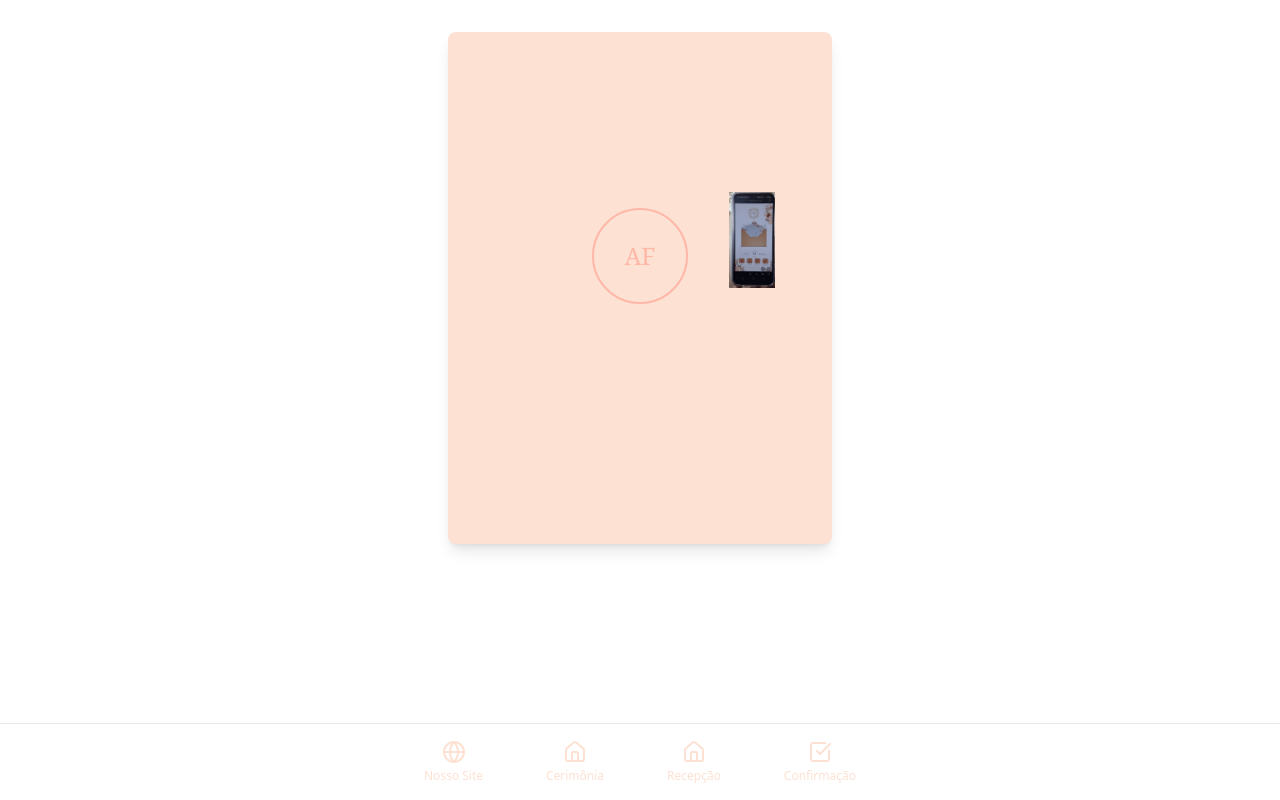
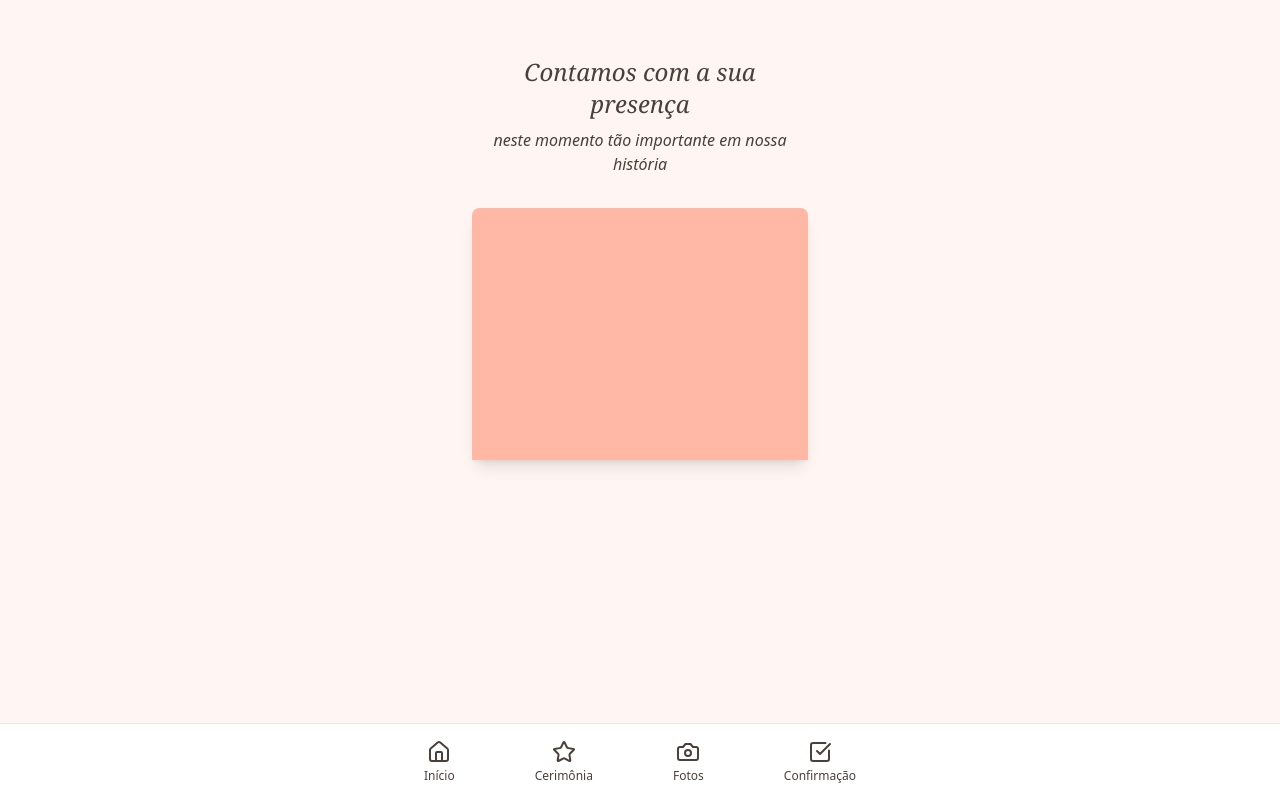
Before and after one commit to 0a6f4ed81eb49ea2dfc04afbcae5771d/enchanting-invitation-journey, a React (Vite) app: page / in a window 1280 px wide. Built offline with nearby package versions, Linux system fonts and the light colour scheme.

Commit message:
Refactor application based on requirements
Redesign the application from scratch to align with the provided requirements. Ensure all features, colors, texts, and flows are accurately replicated as per the specifications, while excluding any images sent for reference.
[skip gpt_engineer]

```diff
--- a/package.json
+++ b/package.json
@@ -45,6 +45,7 @@
     "cmdk": "^1.0.0",
     "date-fns": "^3.6.0",
     "embla-carousel-react": "^8.3.0",
+    "framer-motion": "^11.16.1",
     "input-otp": "^1.2.4",
     "lucide-react": "^0.462.0",
     "next-themes": "^0.3.0",
--- a/src/components/WeddingEnvelope.tsx
+++ b/src/components/WeddingEnvelope.tsx
@@ -1,47 +1,65 @@
 import { useState } from "react";
+import { motion, AnimatePresence } from "framer-motion";
 
 const WeddingEnvelope = () => {
   const [isOpen, setIsOpen] = useState(false);
 
   return (
-    <div className="relative w-full max-w-sm mx-auto aspect-[3/4] bg-wedding-envelope rounded-lg shadow-lg">
-      <div className="absolute inset-0 p-8">
-        <div className="relative h-full">
+    <div className="relative w-full max-w-sm mx-auto min-h-[600px] bg-wedding-background p-6">
+      {/* Header Text */}
+      <div className="text-center mb-8">
+        <h1 className="font-serif text-2xl text-wedding-text italic">
+          Contamos com a sua presença
+        </h1>
+        <p className="text-wedding-text mt-2 italic">
+          neste momento tão importante em nossa história
+        </p>
+      </div>
+
+      {/* Envelope */}
+      <div
+        className="relative w-full aspect-[4/3] bg-wedding-primary rounded-lg shadow-lg cursor-pointer"
+        onClick={() => setIsOpen(!isOpen)}
+      >
         {/* Monogram */}
         <div className="absolute top-4 left-1/2 -translate-x-1/2 w-24 h-24">
-            <div className="w-full h-full rounded-full border-2 border-wedding-accent flex items-center justify-center">
+          <div className="w-full h-full rounded-full border-2 border-wedding-accent flex items-center justify-center bg-white">
             <span className="text-2xl font-serif text-wedding-accent">AF</span>
           </div>
         </div>
 
-          {/* Floral Corner */}
-          <div className="absolute top-0 right-0">
-            <img
-              src="/lovable-uploads/aecf202b-179c-4752-8c64-890ad1ee78e7.png"
-              alt="Floral decoration"
-              className="w-24 h-24 object-contain"
-            />
-          </div>
-
         {/* Content */}
-          <div className={`mt-32 text-center transition-opacity duration-500 ${isOpen ? 'opacity-100' : 'opacity-0'}`}>
-            <h1 className="text-3xl font-serif mb-4">Andréa e Fernando</h1>
-            <p className="text-lg mb-8">Vamos nos casar!</p>
-            <div className="flex justify-center items-center gap-4">
+        <AnimatePresence>
+          {isOpen && (
+            <motion.div
+              initial={{ opacity: 0, y: 20 }}
+              animate={{ opacity: 1, y: 0 }}
+              exit={{ opacity: 0, y: 20 }}
+              className="absolute inset-0 p-8 flex flex-col items-center justify-center"
+            >
+              <h2 className="text-3xl font-serif mb-4 text-wedding-text">
+                Andréa e Fernando
+              </h2>
+              <p className="text-lg mb-8 text-wedding-text">
+                Vamos nos casar!
+              </p>
+              <div className="flex items-center gap-4 text-wedding-text">
                 <span className="text-xl">Agosto</span>
                 <span className="text-4xl font-bold">9</span>
                 <span className="text-xl">20 horas</span>
               </div>
-            <p className="mt-4 text-sm">2024</p>
+              <p className="mt-4 text-wedding-text">2024</p>
+            </motion.div>
+          )}
+        </AnimatePresence>
+
+        {/* Envelope Flap */}
+        <div
+          className={`absolute inset-0 bg-wedding-secondary rounded-t-lg origin-bottom transition-transform duration-1000 ${
+            isOpen ? 'rotate-180' : ''
+          }`}
+        />
       </div>
-        </div>
-      </div>
-
-      <button
-        onClick={() => setIsOpen(!isOpen)}
-        className="absolute inset-0 w-full h-full cursor-pointer"
-        aria-label="Open invitation"
-      />
     </div>
   );
 };
--- a/src/components/WeddingNavigation.tsx
+++ b/src/components/WeddingNavigation.tsx
@@ -1,10 +1,10 @@
-import { Globe, Home, CheckSquare } from "lucide-react";
+import { Home, Star, Camera, CheckSquare } from "lucide-react";
 
 const WeddingNavigation = () => {
   const navItems = [
-    { icon: <Globe className="w-6 h-6" />, label: "Nosso Site" },
-    { icon: <Home className="w-6 h-6" />, label: "Cerimônia" },
-    { icon: <Home className="w-6 h-6" />, label: "Recepção" },
+    { icon: <Home className="w-6 h-6" />, label: "Início" },
+    { icon: <Star className="w-6 h-6" />, label: "Cerimônia" },
+    { icon: <Camera className="w-6 h-6" />, label: "Fotos" },
     { icon: <CheckSquare className="w-6 h-6" />, label: "Confirmação" },
   ];
 
@@ -14,7 +14,7 @@ const WeddingNavigation = () => {
         {navItems.map((item, index) => (
           <button
             key={index}
-            className="flex flex-col items-center p-2 text-wedding-envelope hover:text-wedding-accent transition-colors"
+            className="flex flex-col items-center p-2 text-wedding-text hover:text-wedding-accent transition-colors"
           >
             {item.icon}
             <span className="text-xs mt-1">{item.label}</span>
--- a/src/pages/Index.tsx
+++ b/src/pages/Index.tsx
@@ -3,7 +3,7 @@ import WeddingEnvelope from "@/components/WeddingEnvelope";
 
 const Index = () => {
   return (
-    <div className="min-h-screen bg-white">
+    <div className="min-h-screen bg-wedding-background">
       <main className="container max-w-md mx-auto px-4 py-8 pb-24">
         <WeddingEnvelope />
       </main>
--- a/tailwind.config.ts
+++ b/tailwind.config.ts
@@ -25,8 +25,11 @@ export default {
         background: "hsl(var(--background))",
         foreground: "hsl(var(--foreground))",
         wedding: {
-          envelope: "#FDE1D3",
-          accent: "#FFB7A6",
+          primary: "#FFD5CC",
+          secondary: "#FFB7A6",
+          accent: "#FF9B85",
+          text: "#4A3F3A",
+          background: "#FFF5F2",
         },
         primary: {
           DEFAULT: "hsl(var(--primary))",
@@ -58,13 +61,28 @@ export default {
         },
       },
       keyframes: {
+        "accordion-down": {
+          from: { height: "0" },
+          to: { height: "var(--radix-accordion-content-height)" },
+        },
+        "accordion-up": {
+          from: { height: "var(--radix-accordion-content-height)" },
+          to: { height: "0" },
+        },
         "envelope-open": {
           "0%": { transform: "rotateX(0deg)" },
           "100%": { transform: "rotateX(180deg)" },
         },
+        "fade-in": {
+          "0%": { opacity: "0" },
+          "100%": { opacity: "1" },
+        },
       },
       animation: {
+        "accordion-down": "accordion-down 0.2s ease-out",
+        "accordion-up": "accordion-up 0.2s ease-out",
         "envelope-open": "envelope-open 1s ease-in-out forwards",
+        "fade-in": "fade-in 0.5s ease-out",
       },
     },
   },
```
Also changed, not shown: 1 other file (tests, documents, lock files or other folders). Lines whose indentation alone changed are shown as unchanged.
